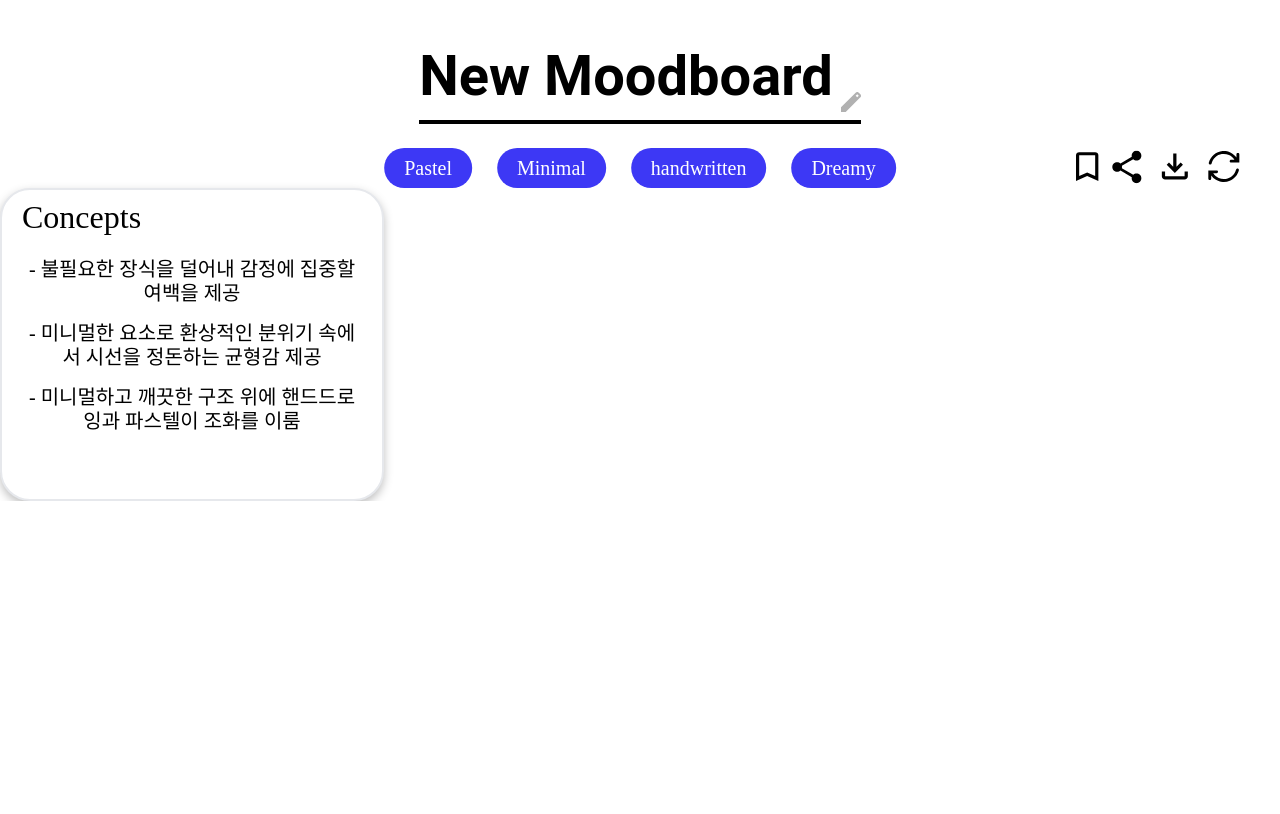
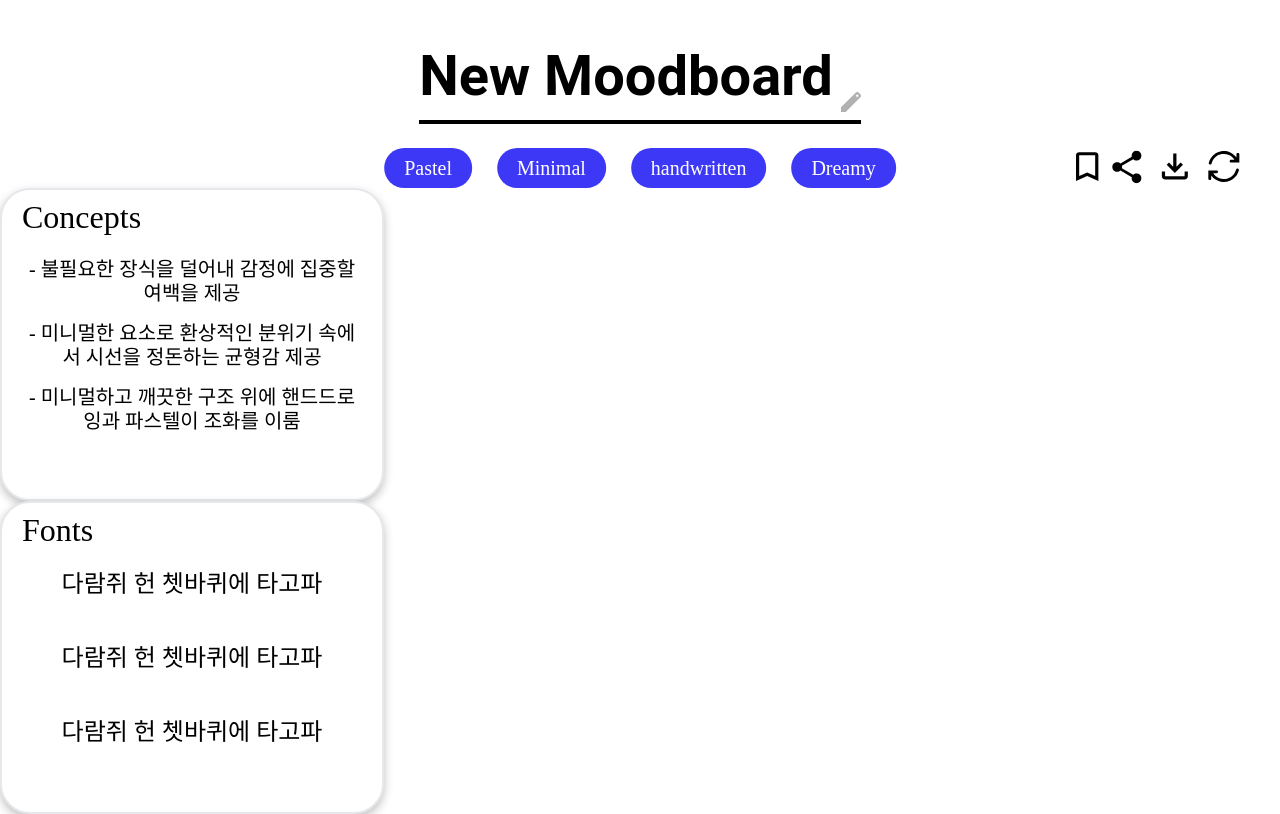
Before and after one commit to hubluish/Moomu, a Next.js app: page / in a window 1280 px wide. Built offline with nearby package versions, Linux system fonts and the light colour scheme.

Commit message:
[FEAT] FontBox 컴포넌트 제작

```diff
--- /dev/null
+++ b/src/components/result/FontBox.tsx
@@ -0,0 +1,60 @@
+// ConceptBox.tsx
+'use client';
+
+import React from 'react';
+
+export default function FontBox() {
+    return (
+        <div style={styles.container}>
+        <div style={styles.title}>Fonts</div>
+        <div style={styles.content}>
+            <p style={styles.text}>다람쥐 헌 쳇바퀴에 타고파</p>
+            <p style={styles.text}>다람쥐 헌 쳇바퀴에 타고파</p>
+            <p style={styles.text}>다람쥐 헌 쳇바퀴에 타고파</p>
+        </div>
+        </div>
+    );
+}
+
+const styles: { [key: string]: React.CSSProperties } = {
+    container: {
+    borderRadius: '30px',
+    border: '2px solid #E6E8EC',
+    background: '#FFF',
+    boxShadow: '0px 4px 10px 0px rgba(0, 0, 0, 0.25)',
+    width: '384px',
+    height: '313px',
+    flexShrink: 0,
+    position: 'relative',
+    display: 'flex',
+    justifyContent: 'center',
+    alignItems: 'center',
+    boxSizing: 'border-box',
+    },
+    title: {
+    position: 'absolute',
+    top: '20px',
+    left: '20px',
+    color: '#000',
+    fontFamily: 'Pretendard',
+    fontSize: '32px',
+    fontStyle: 'normal',
+    fontWeight: 500,
+    lineHeight: '15px', // 46.875% of what? This seems off but kept as you specified
+    },
+    content: {
+    display: 'flex',
+    flexDirection: 'column',
+    alignItems: 'center',
+    gap: '50px',
+    textAlign: 'center',
+    padding: '0 24px',
+    },
+    text: {
+    fontFamily: 'Pretendard',
+    fontSize: '24px',
+    color: '#000',
+    margin: 0,
+    lineHeight: '24px',
+    },
+};
--- a/src/pages/result/result.tsx
+++ b/src/pages/result/result.tsx
@@ -2,6 +2,7 @@ import MoodboardTitle from '../../components/result/MoodboardTitle';
 import Chips from '../../components/result/Chips';
 import ActionButtons from '../../components/result/ActionButtons';
 import ConceptBox from '../../components/result/ConceptBox';
+import FontBox from '../../components/result/FontBox';
 import styles from './result.module.css';
 import React from 'react';
 
@@ -20,6 +21,7 @@ export default function ResultPage() {
             </div>
         </div>
         <ConceptBox />
+        <FontBox />
         </main>
     );
 }
```
